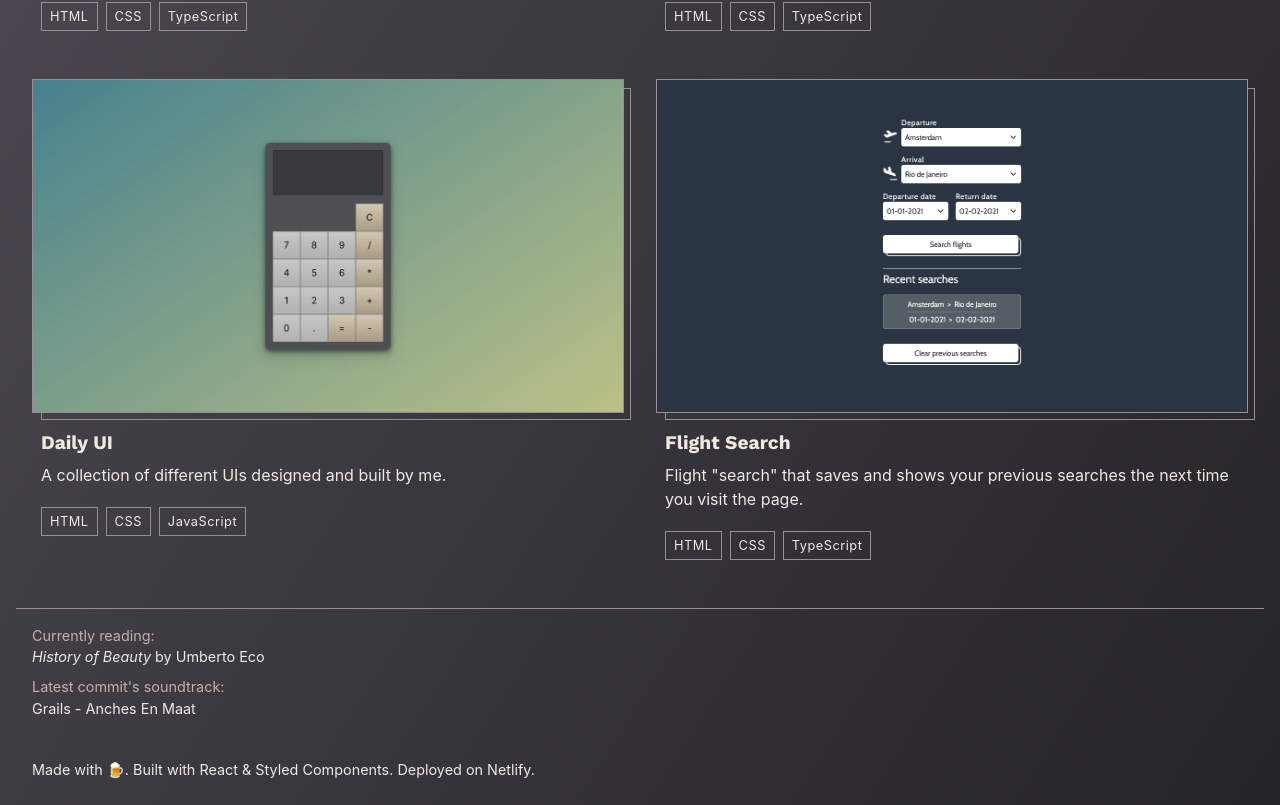
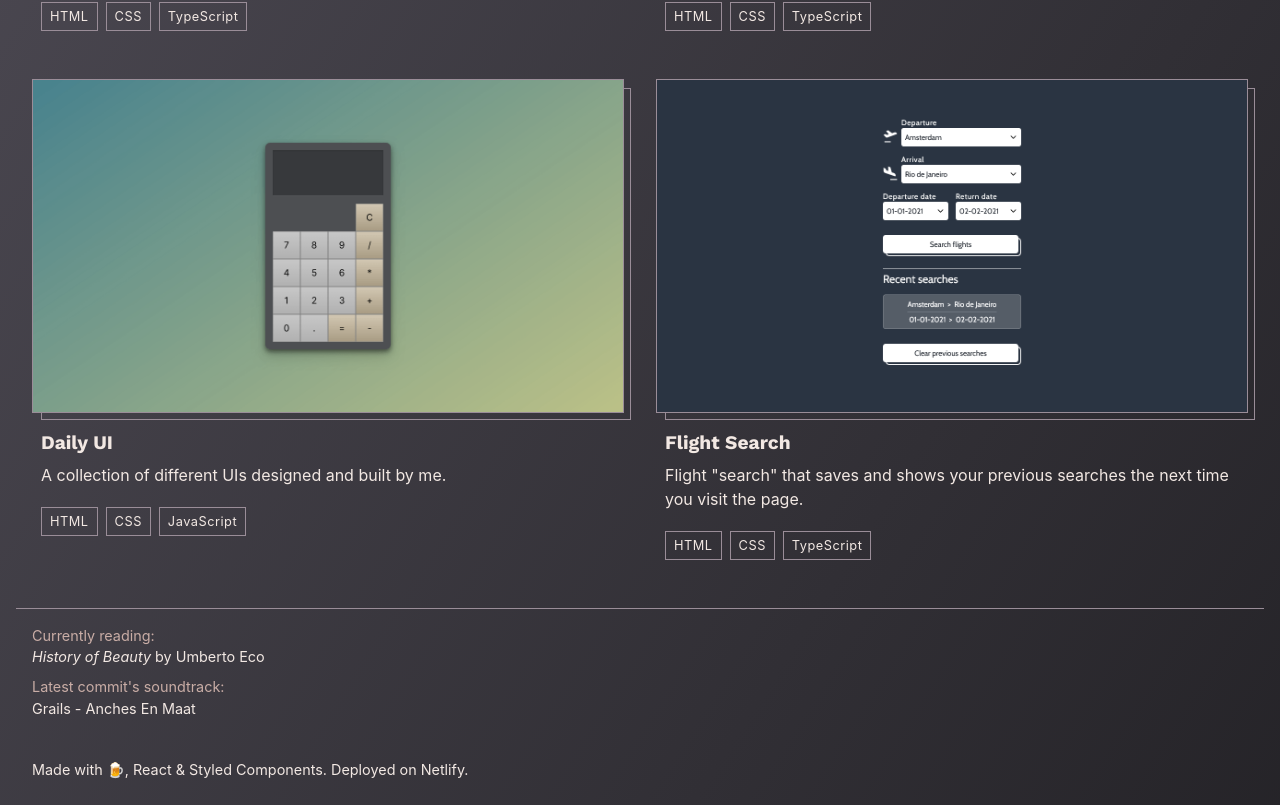
Before and after one commit to ndemia/demia.me-react, a React (Vite) app: page / in a window 1280 px wide. Shown: the part 1198-2003 px from the top of the page. Built offline with nearby package versions, Linux system fonts and the light colour scheme; a web font is replaced by a local one.

Commit message:
Change footer text.

```diff
--- a/src/components/Footer/Footer.jsx
+++ b/src/components/Footer/Footer.jsx
@@ -27,7 +27,7 @@ export default function Footer() {
 					</p>
 				</article>
 				<article>
-					<span>Made with 🍺. Built with React & Styled Components. Deployed on Netlify.</span>
+					<span>Made with 🍺, React & Styled Components. Deployed on Netlify.</span>
 				</article>
 				<article className="firefox hidden">
 					<span>
```
